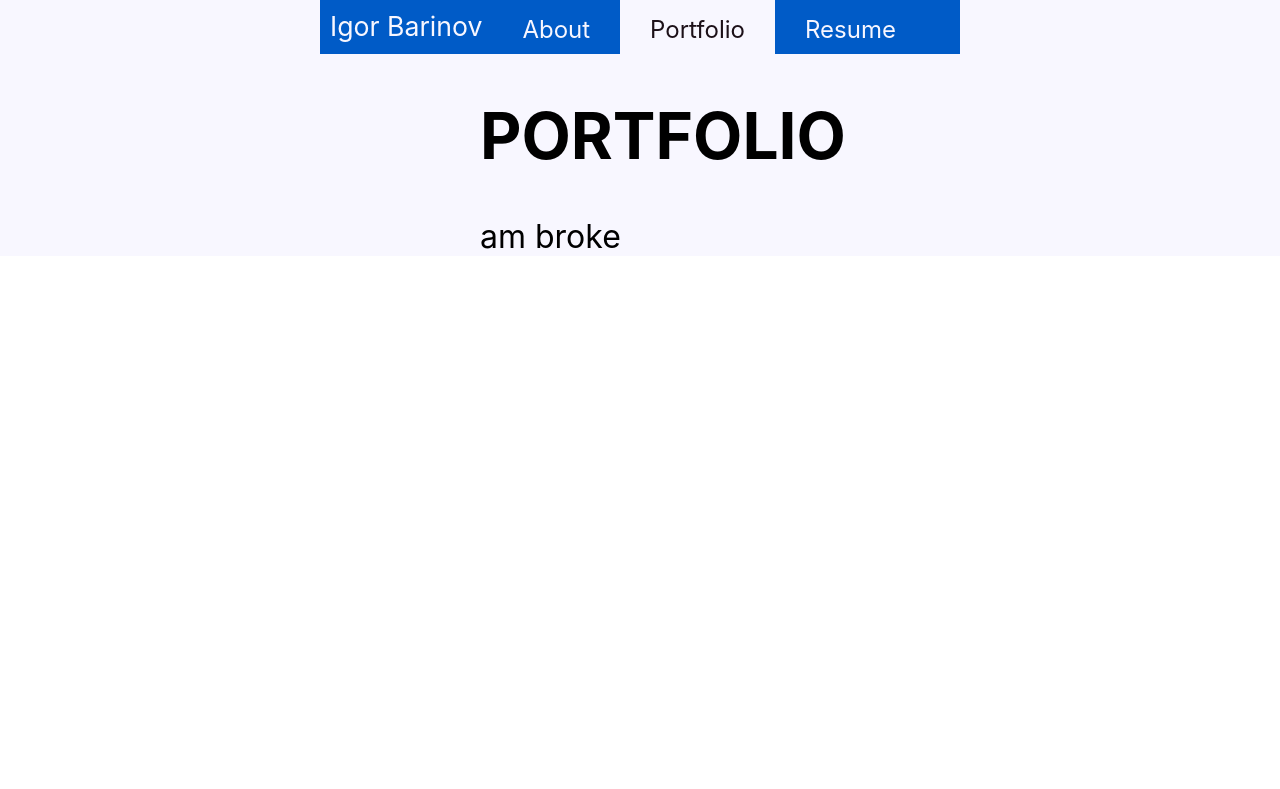
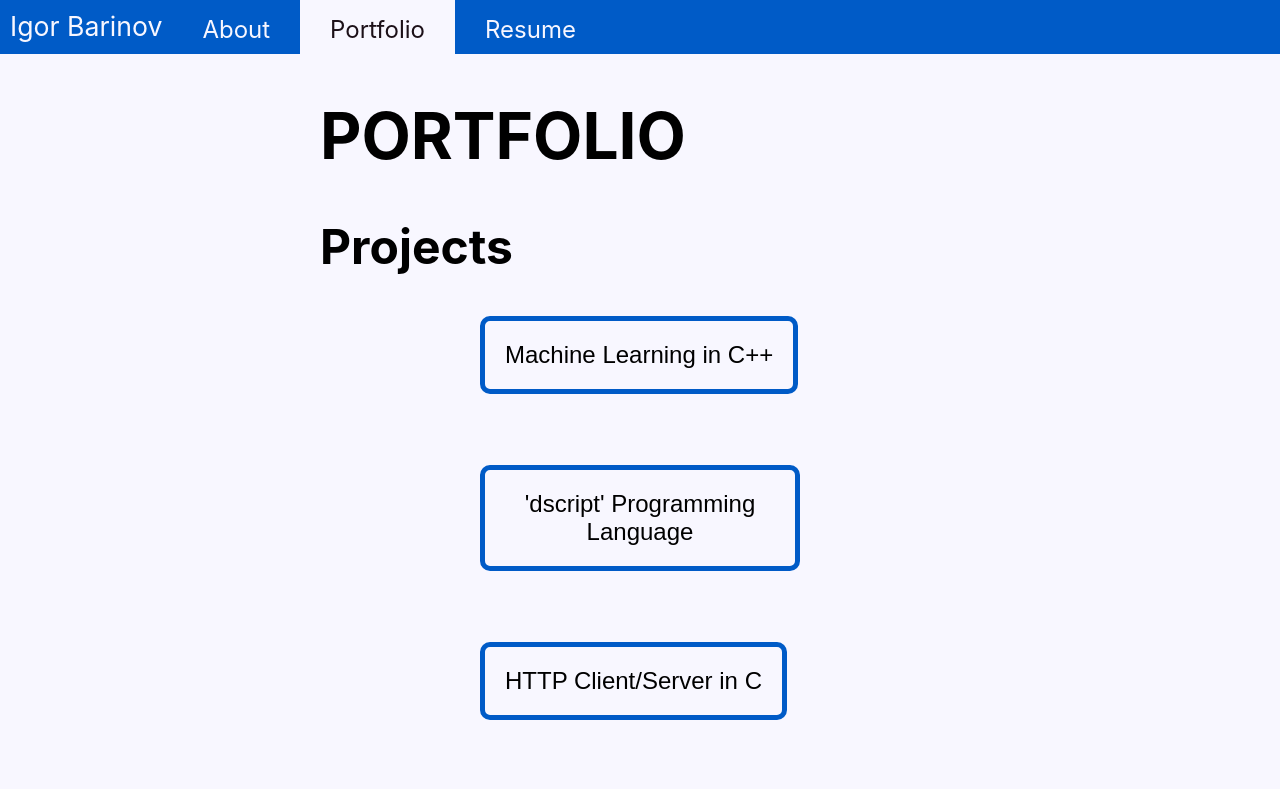
Before and after one commit to igor-barinov/igor-barinov.github.io, a React (Create React App) app: page /portfolio in a window 1280 px wide. Shown: the top 789 px of the page. Built offline with nearby package versions, Linux system fonts and the light colour scheme.

Commit message:
Added component for project descriptions

```diff
--- a/src/components/NavBarLink.js
+++ b/src/components/NavBarLink.js
@@ -10,7 +10,7 @@ class NavBarLink extends Component {
 
     render() {
         const linkCls = (this.props.isActive) ? "ActiveNavBarLink" : "NavBarLink"
-        return <li class={linkCls}>
+        return <li className={linkCls}>
             <Link to={this.props.link}>{this.props.text}</Link>
         </li>
     }
--- a/src/components/NavBarTitle.js
+++ b/src/components/NavBarTitle.js
@@ -10,7 +10,7 @@ class NavBarTitle extends Component {
     }
 
     render() {
-        return <li class="NavBarTitle">
+        return <li className="NavBarTitle">
             {this.props.text}
         </li>
     }
--- /dev/null
+++ b/src/components/Project.js
@@ -0,0 +1,34 @@
+import React, { Component } from 'react';
+
+import '../styles/Project.css';
+
+import ProjectDescription from './ProjectDescription';
+
+class Project extends Component {
+    constructor(props) {
+        super(props);
+        this.state = {
+            showDescription: false
+        };
+    }
+
+    toggleDescription = () => {
+        const currentlyShowing = this.state.showDescription;
+        this.setState({
+            showDescription: !currentlyShowing
+        });
+    }
+
+    render() {
+        return (
+            <div className="Project">
+                <button onClick = {this.toggleDescription}>{this.props.title}</button>
+                <ProjectDescription isShown={this.showDescription} languages={this.props.languages} description={this.props.description} />
+                <br></br>
+                <br></br>
+            </div>
+        );
+    }
+}
+
+export default Project;
--- /dev/null
+++ b/src/components/ProjectDescription.js
@@ -0,0 +1,23 @@
+import React, { Component } from 'react';
+
+import '../styles/ProjectDescription.css';
+
+class ProjectDescription extends Component {
+    constructor(props) {
+        super(props);
+        this.state = {};
+    }
+
+    render() {
+        const cls = (this.props.isShown) ? "ProjectDescription" : "ProjectBlank";
+
+        return (
+            <div className = {cls}>
+                <h5>{"Written in: " + this.props.languages}</h5>
+                <p>{this.props.description}</p>
+            </div>
+        );
+    }
+}
+
+export default ProjectDescription;
--- a/src/pages/About.js
+++ b/src/pages/About.js
@@ -12,15 +12,32 @@ class About extends Component {
 
   render() {
     return (
-      <div className="About">
+      <div className="Page">
         <NavBar at="/about"/>
         <div>
           <h1>
             ABOUT
           </h1>
+          <h3>
+            Personal
+          </h3>
           <p>
-            hewwo
+            My name is Igor Barinov. I am currently pursuing a dual-major in Computer Science and Economics at Rensselaer Polytechnic Institute.
+            Employment-wise, I work at Brandeis University as a research technician where I write data analysis scripts in MATLAB.
+            Outside of work, I work on projects written in Rust, C++, Javascript, and more, where I tend to focus on backend work.
           </p>
+          <h3>
+            Contact Information
+          </h3>
+          <h5>
+            Email: igorb202@gmail.com
+          </h5>
+          <h5>
+            GitHub: github.com/igor-barinov
+          </h5>
+          <h5>
+            LinkedIn: linkedin.com/in/igor-barinov/
+          </h5>
         </div>
       </div>
     );
--- a/src/pages/App.js
+++ b/src/pages/App.js
@@ -1,7 +1,6 @@
 import React, { Component } from 'react';
 import { Switch, Route } from 'react-router-dom';
 
-import '../styles/Page.css';
 
 import About from './About';
 import Portfolio from './Portfolio';
--- a/src/pages/Portfolio.js
+++ b/src/pages/Portfolio.js
@@ -3,6 +3,7 @@ import React, { Component } from 'react';
 import '../styles/Page.css';
 
 import NavBar from '../components/NavBar';
+import Project from '../components/Project';
 
 class Portfolio extends Component {
   constructor(props) {
@@ -12,15 +13,22 @@ class Portfolio extends Component {
 
   render() {
     return (
-      <div className="Portfolio">
+      <div className="Page">
         <NavBar at="/portfolio"/>
         <div>
           <h1>
             PORTFOLIO
           </h1>
-          <p>
-            am broke
-          </p>
+          <h2>
+            Projects
+          </h2>
+          <Project title="Machine Learning in C++" />
+          <Project title="'dscript' Programming Language"/>
+          <Project title="HTTP Client/Server in C" />
+          <Project title="Console Ray Tracing in Rust" />
+          <Project title="Algorithms in Rust" />
+          <Project title="Discord Bot in Javascript" />
+          <Project title="GroupMe Bot in Javascript"/>
         </div>
       </div>
     );
--- a/src/pages/Resume.js
+++ b/src/pages/Resume.js
@@ -12,7 +12,7 @@ class Resume extends Component {
 
   render() {
     return (
-      <div className="Resume">
+      <div className="Page">
         <NavBar at="/resume"/>
         <div>
           <h1>
--- a/src/styles/App.css
+++ /dev/null
@@ -1,9 +0,0 @@
-.App {
-  background-color: #F8F7FF;
-  font-size: xx-large;
-}
-
-.App div {
-  margin-left: 25%;
-  margin-right: 25%;
-}
--- a/src/styles/Page.css
+++ b/src/styles/Page.css
@@ -1,9 +1,10 @@
-.App {
+.Page {
   background-color: #F8F7FF;
   font-size: xx-large;
 }
 
-.App div {
+.Page div {
   margin-left: 25%;
   margin-right: 25%;
+  padding-bottom: 5%;
 }
--- /dev/null
+++ b/src/styles/Project.css
@@ -0,0 +1,17 @@
+.Project div {
+    margin: 0 auto;
+}
+
+.Project button {
+    border: 5px solid #005BC7;
+    border-radius: 10px;
+    background-color: #F8F7FF;
+    padding: 20px;
+    font-size: x-large;
+    transition: padding 0.2s;
+}
+
+.Project button:hover {
+    padding: 20px 20px 20px 40px;
+    background-color: #57C6EA;
+}
--- /dev/null
+++ b/src/styles/ProjectDescription.css
@@ -0,0 +1,7 @@
+.ProjectDescription {
+    display: block;
+}
+
+.ProjectBlank {
+    display: none;
+}
```
